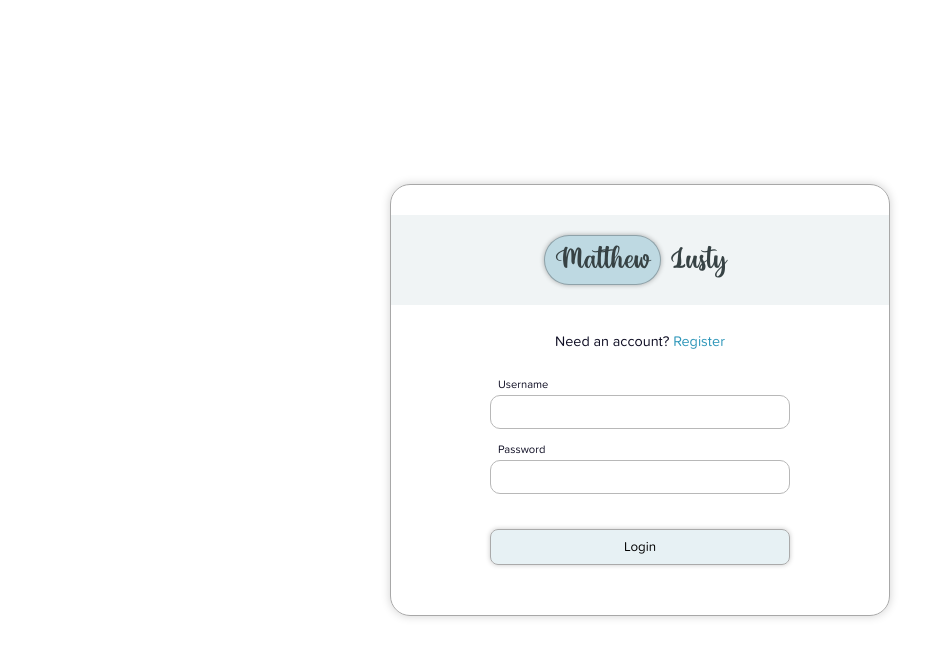
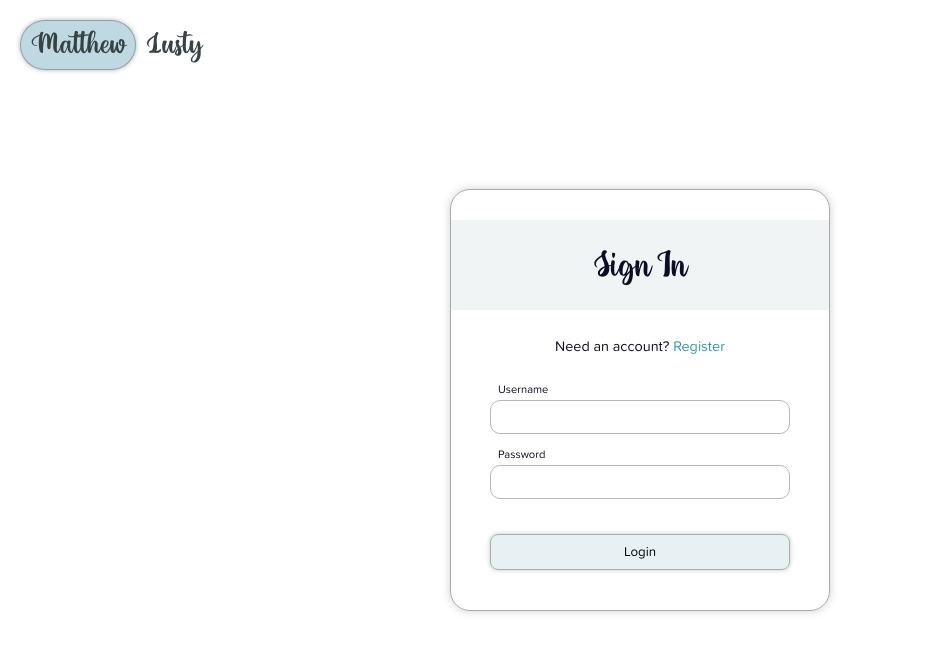
Before and after one commit to mattlusty/portfolio, a React (Create React App) app: page /login in a window 1280 px wide. Shown: the top 658 px of the page, without its empty margins (0-938 px from the left). Built offline with nearby package versions, Linux system fonts and the light colour scheme.

Commit message:
style: responsive Login and Register page layout

```diff
--- a/src/components/Login.jsx
+++ b/src/components/Login.jsx
@@ -9,11 +9,12 @@ function Login(props) {
 
   return (
     <div className="Login">
+      <div className="brand">
+        <div className="matt">Matthew</div>
+        <div className="lusty">Lusty</div>
+      </div>
       <div className="login">
-        <div className="header">
-          <div className="matt">Matthew</div>
-          <div className="lusty">Lusty</div>
-        </div>
+        <div className="header">Sign In</div>
         <div className="register">
           Need an account? <Link to="/register">Register</Link>
         </div>
--- a/src/components/Register.jsx
+++ b/src/components/Register.jsx
@@ -9,6 +9,10 @@ function Register(props) {
 
   return (
     <div className="Register">
+      <div className="brand">
+        <div className="matt">Matthew</div>
+        <div className="lusty">Lusty</div>
+      </div>
       <div className="register">
         <div className="header">Create an Account</div>
         <div className="login">
--- a/src/styles/css/Login.css
+++ b/src/styles/css/Login.css
@@ -1,41 +1,20 @@
 .Login {
+  display: grid;
+  grid-template-rows: 90px 1fr;
+  border-radius: 5px;
+  margin: 0 auto 30px auto;
+  width: fit-content;
+}
+
+.Login .brand {
   display: flex;
   justify-content: center;
   align-items: center;
-  border-radius: 5px;
-  height: 100vh;
+  padding: 20px 20px 20px 0;
+  width: fit-content;
 }
 
-.Login > .login {
-  display: flex;
-  flex-direction: column;
-  align-items: center;
-  border: 1px solid #a8a8a8;
-  border-radius: 20px;
-  width: 500px;
-  box-shadow: 0 0 10px rgba(0, 0, 0, 0.185);
-}
-
-.Login > .login > .header {
-  display: flex;
-  justify-content: center;
-  align-items: center;
-  background-color: #f0f4f5;
-  margin: 30px 0 0;
-  padding: 20px;
-  width: 100%;
-}
-
-.Login > .login > .register {
-  font-size: 0.9rem;
-  margin: 30px;
-}
-
-.Login > .login > .register > a {
-  color: #2d96b9;
-}
-
-.Login > .login > .header > .matt {
+.Login .brand > .matt {
   display: flex;
   align-items: center;
   font-family: "sam";
@@ -49,7 +28,7 @@
   padding: 10px;
 }
 
-.Login > .login > .header > .lusty {
+.Login .brand > .lusty {
   font-family: "sam";
   font-size: 2rem;
   color: #374244;
@@ -60,11 +39,44 @@
   padding: 10px;
 }
 
+.Login > .login {
+  display: flex;
+  flex-direction: column;
+  align-items: center;
+  border: 1px solid #a8a8a8;
+  border-radius: 20px;
+  width: 380px;
+  height: fit-content;
+  box-shadow: 0 0 10px rgba(0, 0, 0, 0.185);
+}
+
+.Login .header {
+  display: flex;
+  justify-content: center;
+  align-items: center;
+  background-color: #f0f4f5;
+  margin: 30px 0 0;
+  padding: 20px;
+  width: 100%;
+  height: 90px;
+  font-family: "sam";
+  font-size: 2.5rem;
+}
+
+.Login > .login > .register {
+  font-size: 0.9rem;
+  margin: 30px;
+}
+
+.Login > .login > .register > a {
+  color: #2d96b9;
+}
+
 .Login > .login > form {
   display: flex;
   flex-direction: column;
   justify-content: center;
-  margin: 0px 0px 50px 0px;
+  margin: 0px 0px 40px 0px;
   width: 300px;
 }
 
@@ -106,3 +118,33 @@
 .Login > .login > form > button:hover {
   box-shadow: 0 0 5px rgba(0, 0, 0, 0.589);
 }
+
+@media (min-width: 900px) {
+  .Login {
+    grid-template-rows: 1fr;
+    margin: 30px;
+    width: unset;
+    justify-content: center;
+  }
+  .Login .brand {
+    position: absolute;
+    top: 0px;
+    left: 0px;
+    padding: 20px;
+  }
+}
+
+@media (min-height: 600px) {
+  .Login {
+    height: 100vh;
+  }
+}
+
+@media (min-width: 900px) and (min-height: 600px) {
+  .Login {
+    justify-content: center;
+    align-items: center;
+    height: 100vh;
+    margin: 0px;
+  }
+}
--- a/src/styles/css/Register.css
+++ b/src/styles/css/Register.css
@@ -1,9 +1,44 @@
 .Register {
+  display: flex;
+  flex-direction: column;
+  align-items: center;
+  border-radius: 5px;
+  margin: 0 auto 30px auto;
+  width: fit-content;
+}
+
+.Register .brand {
+  align-self: start;
   display: flex;
   justify-content: center;
   align-items: center;
-  border-radius: 5px;
-  height: 100vh;
+  padding: 20px 20px 20px 0;
+  width: fit-content;
+}
+
+.Register .brand > .matt {
+  display: flex;
+  align-items: center;
+  font-family: "sam";
+  font-size: 2rem;
+  color: #374244;
+  border: 1px solid rgba(0, 0, 0, 0.253);
+  box-shadow: 0 0 5px rgba(0, 0, 0, 0.308);
+  background-color: #bed9e2;
+  border-radius: 25px;
+  height: 50px;
+  padding: 10px;
+}
+
+.Register .brand > .lusty {
+  font-family: "sam";
+  font-size: 2rem;
+  color: #374244;
+  display: flex;
+  align-items: center;
+  border-radius: 25px;
+  height: 50px;
+  padding: 10px;
 }
 
 .Register > .register {
@@ -12,7 +47,8 @@
   align-items: center;
   border: 1px solid #a8a8a8;
   border-radius: 20px;
-  width: 500px;
+  width: 380px;
+  height: fit-content;
   box-shadow: 0 0 10px rgba(0, 0, 0, 0.185);
 }
 
@@ -59,7 +95,7 @@
   display: flex;
   flex-direction: column;
   justify-content: center;
-  margin: 0px 0px 50px 0px;
+  margin: 0px 0px 40px 0px;
   width: fit-content;
 }
 
@@ -95,7 +131,6 @@
   display: block;
   padding: 0px 20px 5px 0px;
   font-size: 0.7rem;
-  font-weight: bold;
   margin-left: 8px;
 }
 
@@ -123,3 +158,24 @@
 .Register > .register > form > button:hover {
   box-shadow: 0 0 5px rgba(0, 0, 0, 0.589);
 }
+
+@media (min-width: 900px) {
+  .Register {
+    margin: 30px;
+    width: unset;
+  }
+  .Register .brand {
+    position: absolute;
+    top: 0px;
+    left: 0px;
+    padding: 20px;
+  }
+}
+
+@media (min-width: 900px) and (min-height: 600px) {
+  .Register {
+    justify-content: center;
+    height: 100vh;
+    margin: 0px;
+  }
+}
--- a/src/styles/scss/Login.scss
+++ b/src/styles/scss/Login.scss
@@ -3,46 +3,33 @@
 // .Login > .login > form > .password > label-for-password / input-id-password
 
 .Login {
-  display: flex;
-  justify-content: center;
-  align-items: center;
+  display: grid;
+  grid-template-rows: 90px 1fr;
+  // flex-direction: column;
+  // align-items: center;
   // border: 5px solid blue;
   border-radius: 5px;
-  height: 100vh;
+  // height: 100vh;
+  margin: 0 auto 30px auto;
+  width: fit-content;
 }
 
-.Login > .login {
-  display: flex;
-  flex-direction: column;
-  align-items: center;
-  border: 1px solid rgb(168, 168, 168);
-  border-radius: 20px;
-  width: 500px;
-  box-shadow: 0 0 10px rgba(0, 0, 0, 0.185);
-  // padding-bottom: 10px;
-}
-
-.Login > .login > .header {
+.Login .brand {
+  // position: absolute;
+  // top: 0px;
+  // left: 0px;
+  // align-self: flex-start;
   display: flex;
   justify-content: center;
   align-items: center;
   // border: 1px solid red;
-  background-color: rgb(240, 244, 245);
-  margin: 30px 0 0;
-  padding: 20px;
-  width: 100%;
+  // background-color: rgb(240, 244, 245);
+  // margin: 30px 0 0;
+  padding: 20px 20px 20px 0;
+  width: fit-content;
 }
 
-.Login > .login > .register {
-  font-size: 0.9rem;
-  margin: 30px;
-}
-
-.Login > .login > .register > a {
-  color: rgb(45, 150, 185);
-}
-
-.Login > .login > .header > .matt {
+.Login .brand > .matt {
   display: flex;
   align-items: center;
   font-family: "sam";
@@ -56,7 +43,7 @@
   padding: 10px;
 }
 
-.Login > .login > .header > .lusty {
+.Login .brand > .lusty {
   font-family: "sam";
   font-size: 2rem;
   color: rgb(55, 66, 68);
@@ -68,12 +55,49 @@
   padding: 10px;
 }
 
+.Login > .login {
+  // position: relative;
+  // align-self: center;
+  display: flex;
+  flex-direction: column;
+  align-items: center;
+  border: 1px solid rgb(168, 168, 168);
+  border-radius: 20px;
+  width: 380px;
+  height: fit-content;
+  box-shadow: 0 0 10px rgba(0, 0, 0, 0.185);
+  // padding-bottom: 10px;
+}
+
+.Login .header {
+  display: flex;
+  justify-content: center;
+  align-items: center;
+  // border: 1px solid red;
+  background-color: rgb(240, 244, 245);
+  margin: 30px 0 0;
+  padding: 20px;
+  width: 100%;
+  height: 90px;
+  font-family: "sam";
+  font-size: 2.5rem;
+}
+
+.Login > .login > .register {
+  font-size: 0.9rem;
+  margin: 30px;
+}
+
+.Login > .login > .register > a {
+  color: rgb(45, 150, 185);
+}
+
 .Login > .login > form {
   display: flex;
   flex-direction: column;
   justify-content: center;
   // border: 1px solid red;
-  margin: 0px 0px 50px 0px;
+  margin: 0px 0px 40px 0px;
   width: 300px;
 }
 .Login > .login > form > .username {
@@ -114,3 +138,38 @@
 .Login > .login > form > button:hover {
   box-shadow: 0 0 5px rgba(0, 0, 0, 0.589);
 }
+
+@media (min-width: 900px) {
+  .Login {
+    // justify-content: center;
+    grid-template-rows: 1fr;
+    margin: 30px;
+    width: unset;
+    justify-content: center;
+  }
+
+  .Login .brand {
+    position: absolute;
+    top: 0px;
+    left: 0px;
+    padding: 20px;
+  }
+}
+
+@media (min-height: 600px) {
+  .Login {
+    height: 100vh;
+  }
+  .Login .brand {
+    // height: 70px;
+  }
+}
+
+@media (min-width: 900px) and (min-height: 600px) {
+  .Login {
+    justify-content: center;
+    align-items: center;
+    height: 100vh;
+    margin: 0px;
+  }
+}
```
Also changed, not shown: src/styles/scss/Register.scss (+67 -6 lines).
